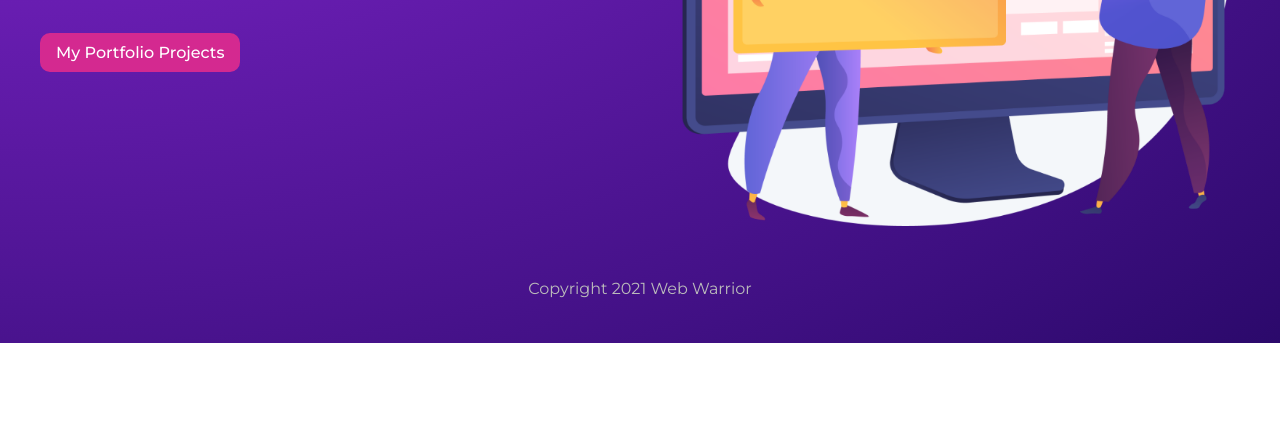
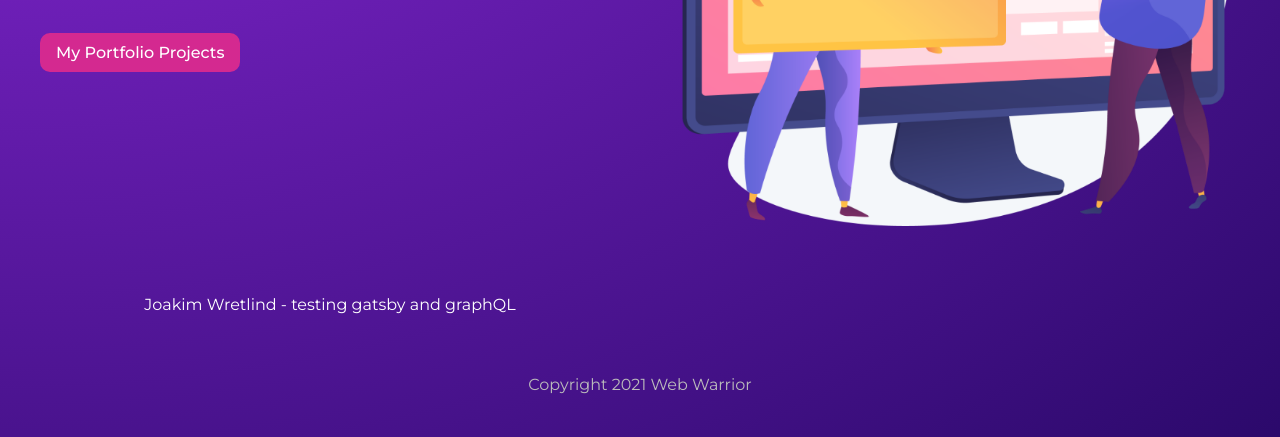
Before and after one commit to JoakimWretlind/Gatsby_FirstTry, a Gatsby site: page / in a window 1280 px wide. Shown: the part 457-894 px from the top of the page. Before the commit the page ends 800 px from the top, so only its background shows below. Built offline with nearby package versions, Linux system fonts and the light colour scheme; Gatsby itself is replaced by a stand-in of ours.

Commit message:
added grapQL

```diff
--- a/gatsby-config.js
+++ b/gatsby-config.js
@@ -7,4 +7,9 @@
 module.exports = {
   /* Your site config here */
   plugins: [],
+  siteMetadata: {
+    title: 'Joakim Wretlind',
+    description: 'testing gatsby and graphQL',
+    copyright: 'This website is copyright 2021 Joakim Wretlind'
+  }
 }
--- a/src/pages/index.js
+++ b/src/pages/index.js
@@ -1,7 +1,7 @@
 import React from "react"
 import { Layout } from "../components/Layout"
 import styled from 'styled-components';
-import { Link } from 'gatsby'
+import { graphql, Link } from 'gatsby'
 
 const HeaderSection = styled.section`
   display: grid;
@@ -29,7 +29,11 @@
     font-weight: 500;
 `
 
-export default function Home() {
+// destructure the props coming from graphQl.
+// The 'data' that we get is the info from the graphQl
+export default function Home({ data }) {
+  console.log(data)
+  const { title, description } = data.site.siteMetadata;
   return (
     <Layout>
       <HeaderSection>
@@ -40,7 +44,20 @@
           <HeaderBtn to="/projects">My Portfolio Projects</HeaderBtn>
         </div>
         <img src="/banner.png" alt="site banner" style={{ maxWidth: "100%" }} />
+        <p>{title} - {description}</p>
       </HeaderSection>
     </Layout>
   )
 }
+
+
+export const query = graphql`
+  query SiteInfo {
+  site {
+    siteMetadata {
+      description
+      title
+    }
+  }
+}
+`
```
